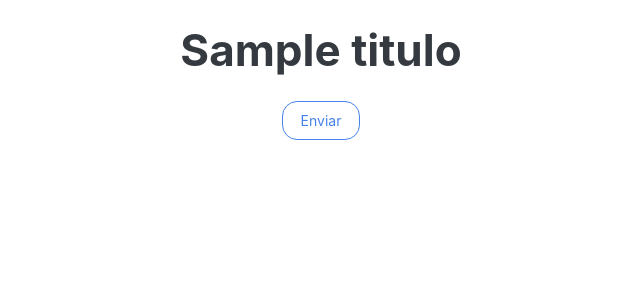
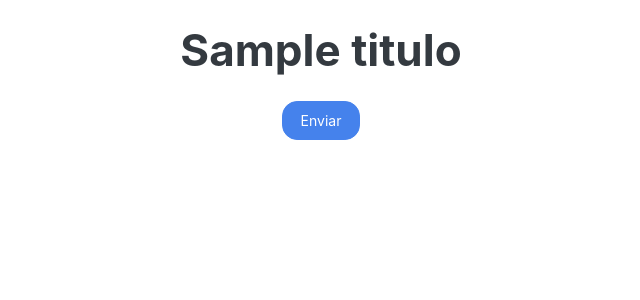
Before and after one commit to Xeraclom14/is2-proyecto, a Flask app: template templates/form.html in a window 1280 px wide. Shown: the part 60-360 px from the top of the page, without its empty margins (319-959 px from the left). Run offline with Flask 2, Linux system fonts and the light colour scheme; the template is opened without the code that fills it: most values are stand-ins (such as "Sample title", 1, 10 or a date in 2020); some libraries are stand-ins or nearby versions.

Commit message:
aaa
Signed-off-by: jonathanavc <jonvenega@gmail.com>

```diff
--- a/templates/form.html
+++ b/templates/form.html
@@ -111,6 +111,6 @@
         </div>
     </fieldset>
     {% endfor %}
-    <button type="button" class="btn btn-outline-primary mt-2">Enviar</button>
+    <a href="/forms" class="mt-2 btn btn-primary">Enviar</a>
 </center>
 {% endblock %}
```
